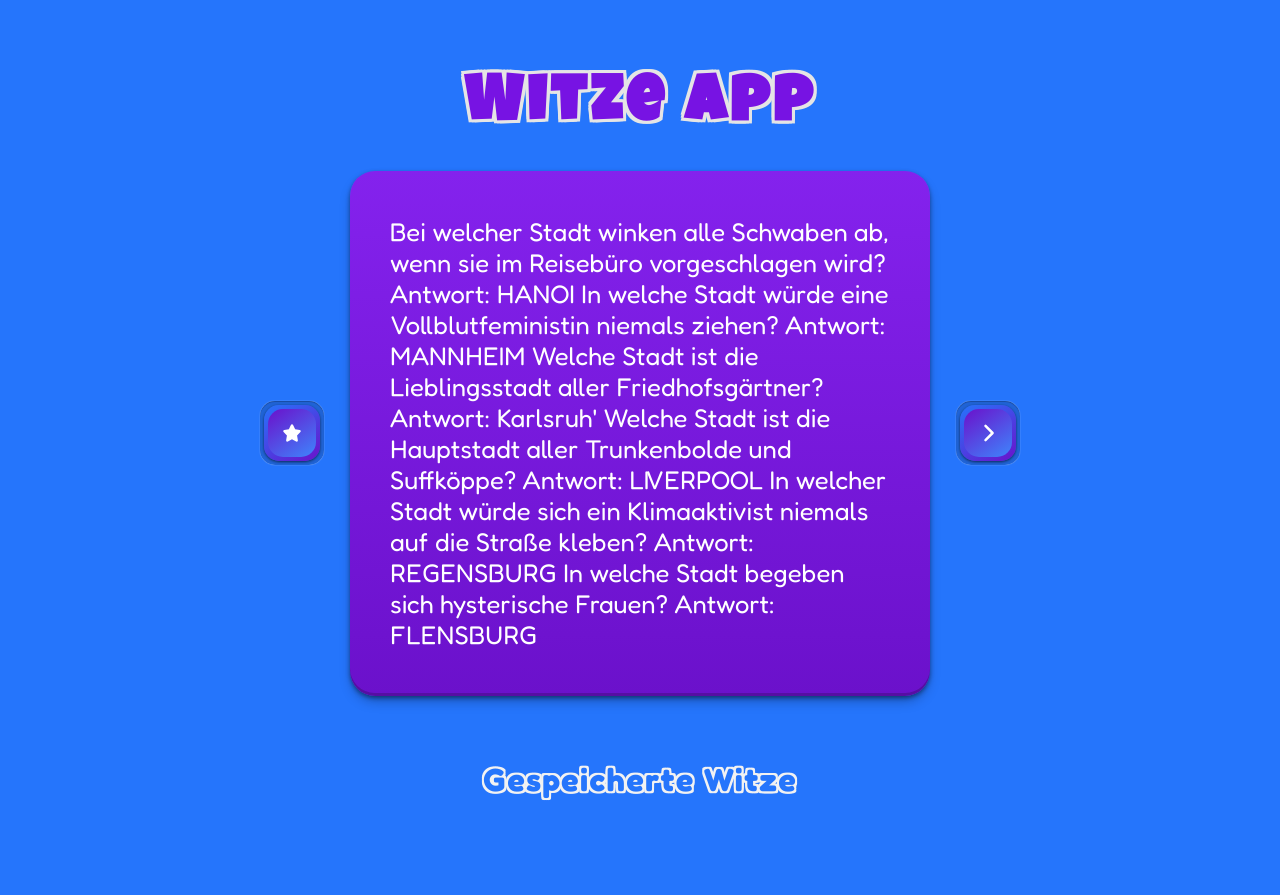
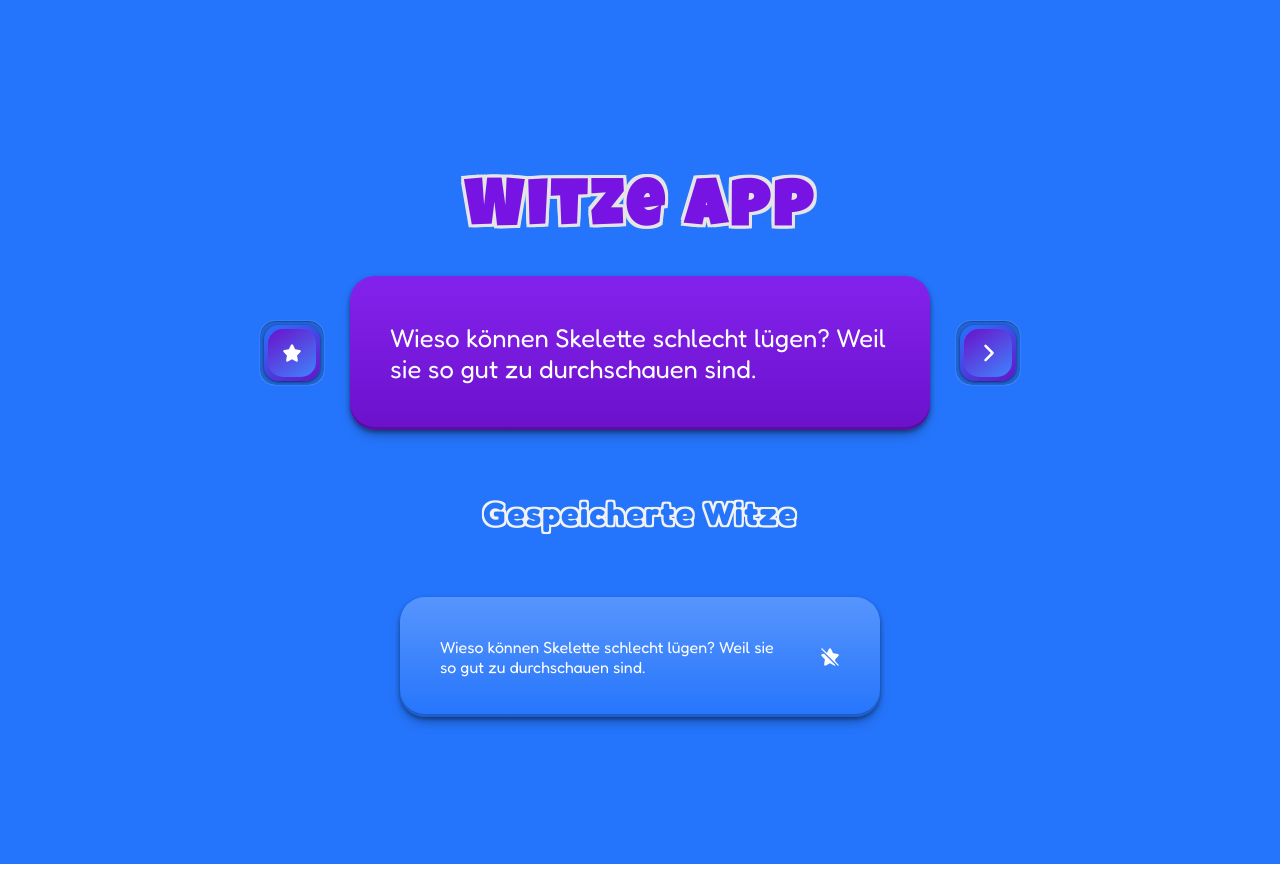
Before and after one commit to milty90/witze-app, a website built with Vite: page index.html in a window 1280 px wide. Both pictures are taken after a click on the button 292 px from the left and 433 px from the top of the page. After the commit the page ends 864 px from the top, so only its background shows below. Built offline with nearby package versions, Linux system fonts and the light colour scheme.

Commit message:
streamline joke initialization logic

```diff
--- a/index.html
+++ b/index.html
@@ -21,7 +21,7 @@
     <div class="joke-app__button-base"></div>
   </button>
 <div  class="joke-app__card">
-  <p id="jokeDisplay">Bei welcher Stadt winken alle Schwaben ab, wenn sie im Reisebüro vorgeschlagen wird? Antwort: HANOI In welche Stadt würde eine Vollblutfeministin niemals ziehen? Antwort: MANNHEIM Welche Stadt ist die Lieblingsstadt aller Friedhofsgärtner? Antwort: Karlsruh' Welche Stadt ist die Hauptstadt aller Trunkenbolde und Suffköppe? Antwort: LIVERPOOL In welcher Stadt würde sich ein Klimaaktivist niemals auf die Straße kleben? Antwort: REGENSBURG In welche Stadt begeben sich hysterische Frauen? Antwort: FLENSBURG</p>
+  <p id="jokeDisplay">Wieso können Skelette schlecht lügen? Weil sie so gut zu durchschauen sind.</p>
 </div>
 <button id="jokeButton" class="joke-app__button">
     <div class="joke-app__button-top">
--- a/src/main.js
+++ b/src/main.js
@@ -11,15 +11,15 @@ initJokes();
 jokeButton.addEventListener('click', async () => {
     const joke = await fetchJoke();
     jokeDisplay.textContent = joke;
+    initJokes();
 });
 
 favoriteButton.addEventListener('click', () => {
-    initJokes();
     const currentJoke = {jokeId: new Date().getTime(), jokeText: jokeDisplay.textContent};
     favoriteJokes.push(currentJoke);
     saveJokes(favoriteJokes);
     console.log("Witz gespeichert: " + currentJoke);
-
+    initJokes();
 
 });
 
```
